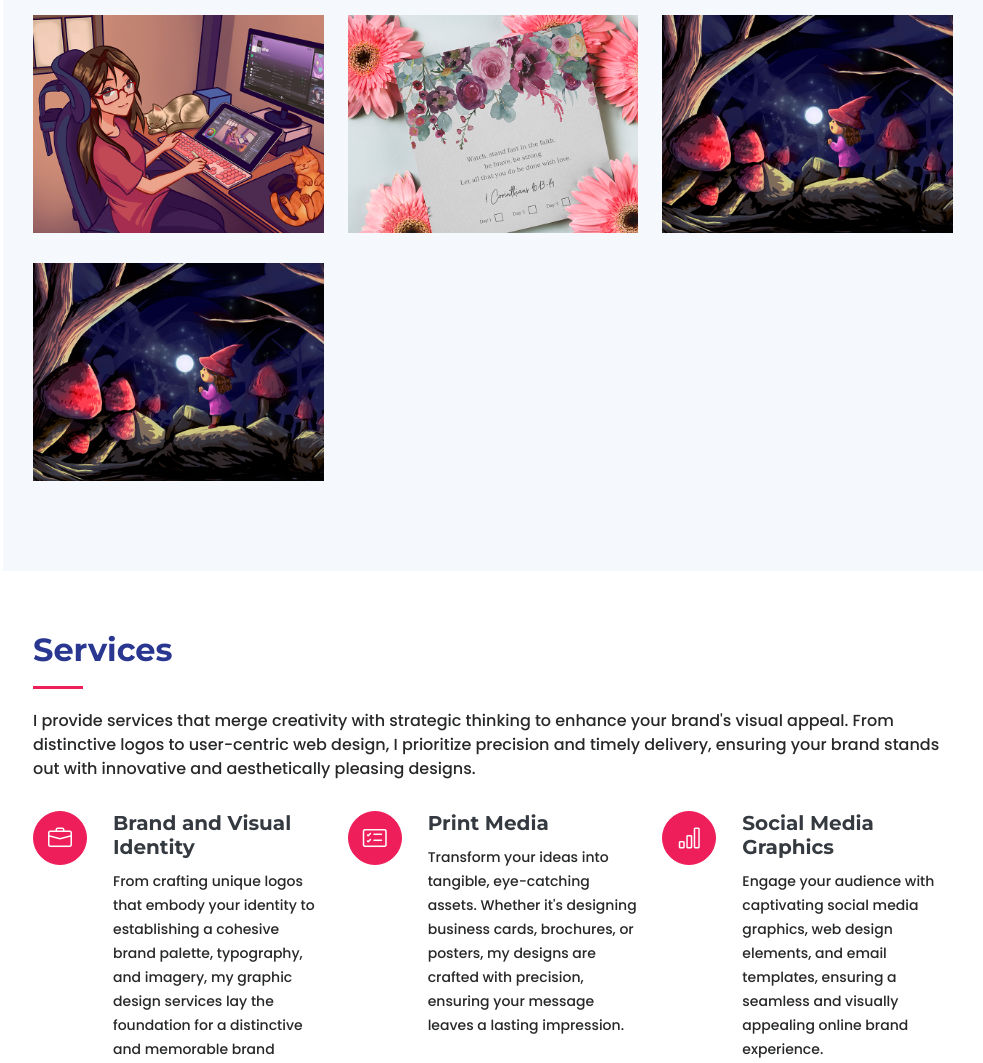
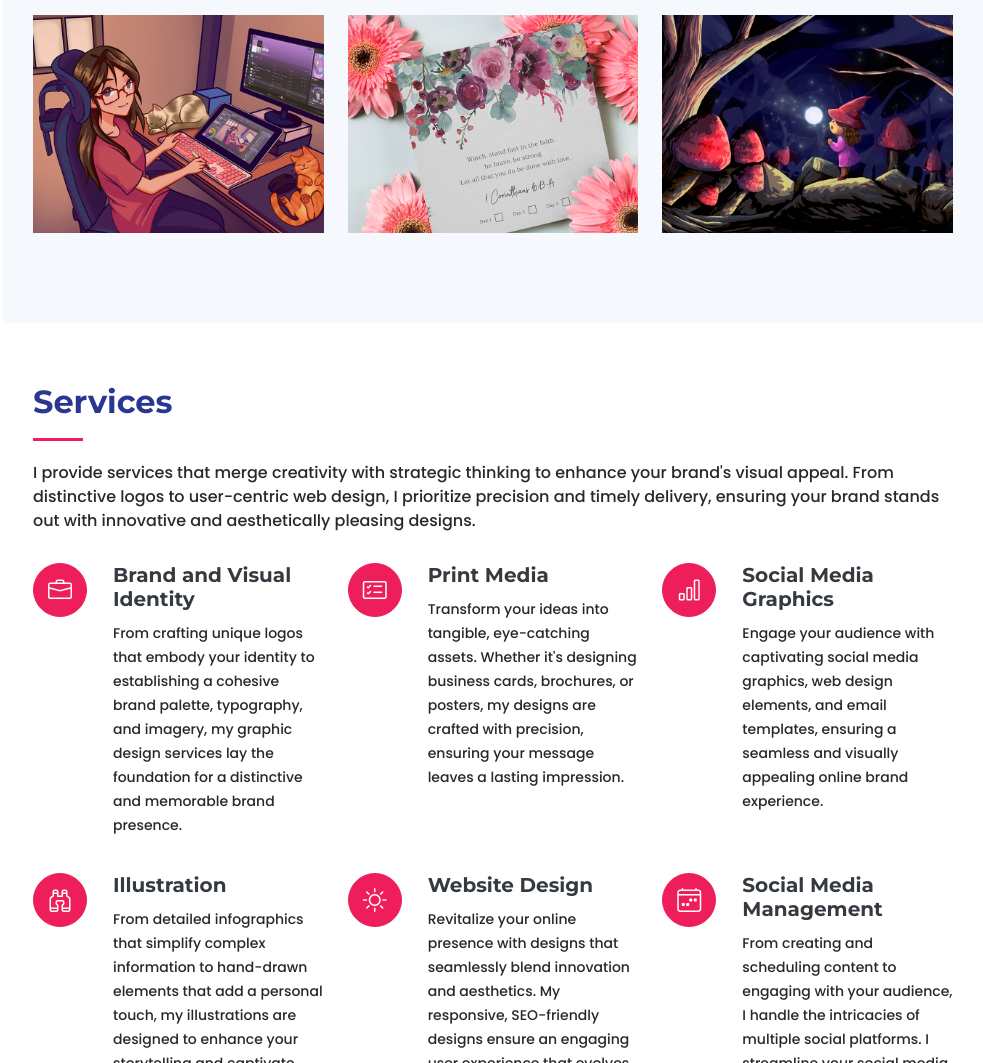
Before and after one commit to abigaeldeleon/abi-designs, a plain HTML site: page index.html in a window 1280 px wide. Shown: the part 4508-5571 px from the top of the page, without its empty margins (297-1280 px from the left). Drawn offline with Linux system fonts and the light colour scheme.

Commit message:
Update index.html

```diff
--- a/index.html
+++ b/index.html
@@ -412,16 +412,6 @@
             </div>
           </div>
 
-			<div class="col-lg-4 col-md-6 portfolio-item filter-web">
-            <div class="portfolio-wrap">
-              <img src="assets/img/portfolio/portfolio-11.jpg" class="img-fluid" alt="">
-              <div class="portfolio-links">
-                <a href="assets/img/portfolio/portfolio-11.jpg" data-gallery="portfolioGallery" class="portfolio-lightbox" title="Children's Book Illustration - Lighting and color study that highlights brush strokes and texture."><i class="bx bx-plus"></i></a>
-                <a href="children-illustration.html" title="More Details"><i class="bx bx-link"></i></a>
-              </div>
-            </div>
-          </div>
-
         </div>
 
       </div>
```
